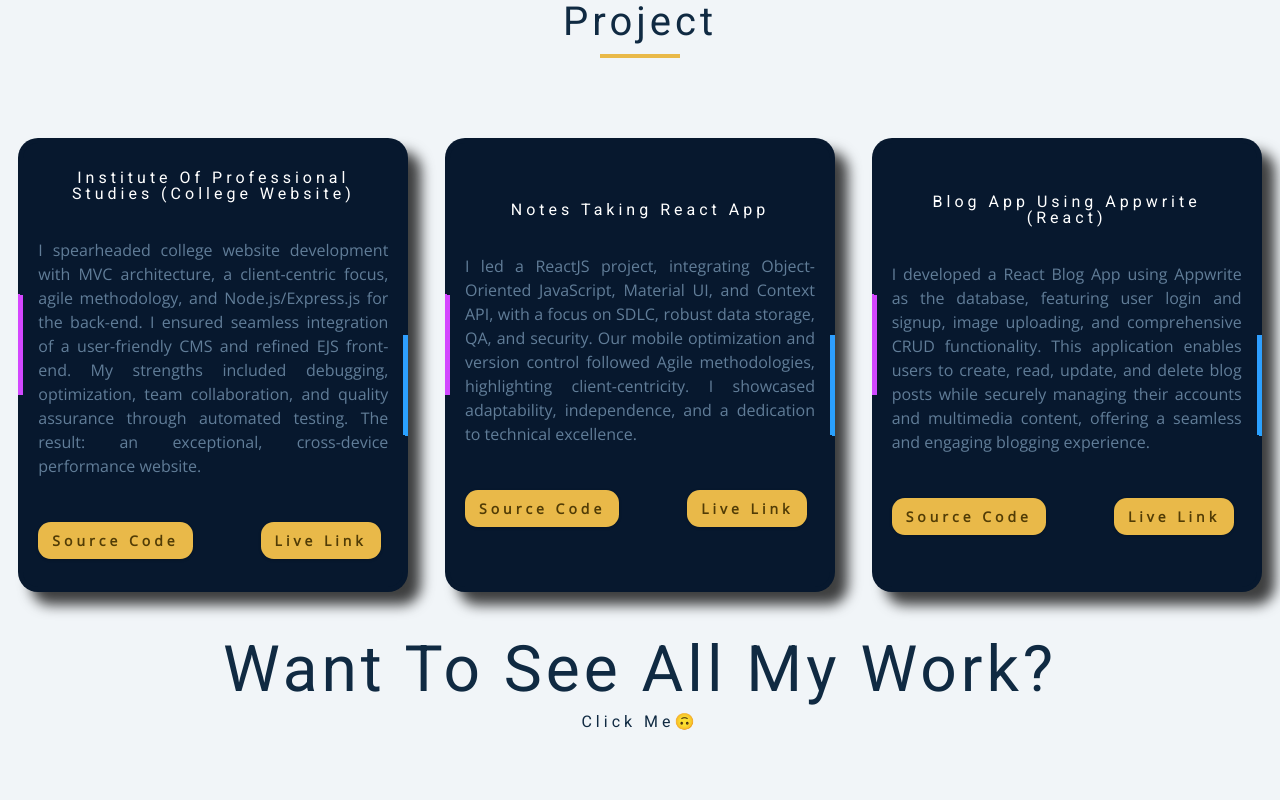
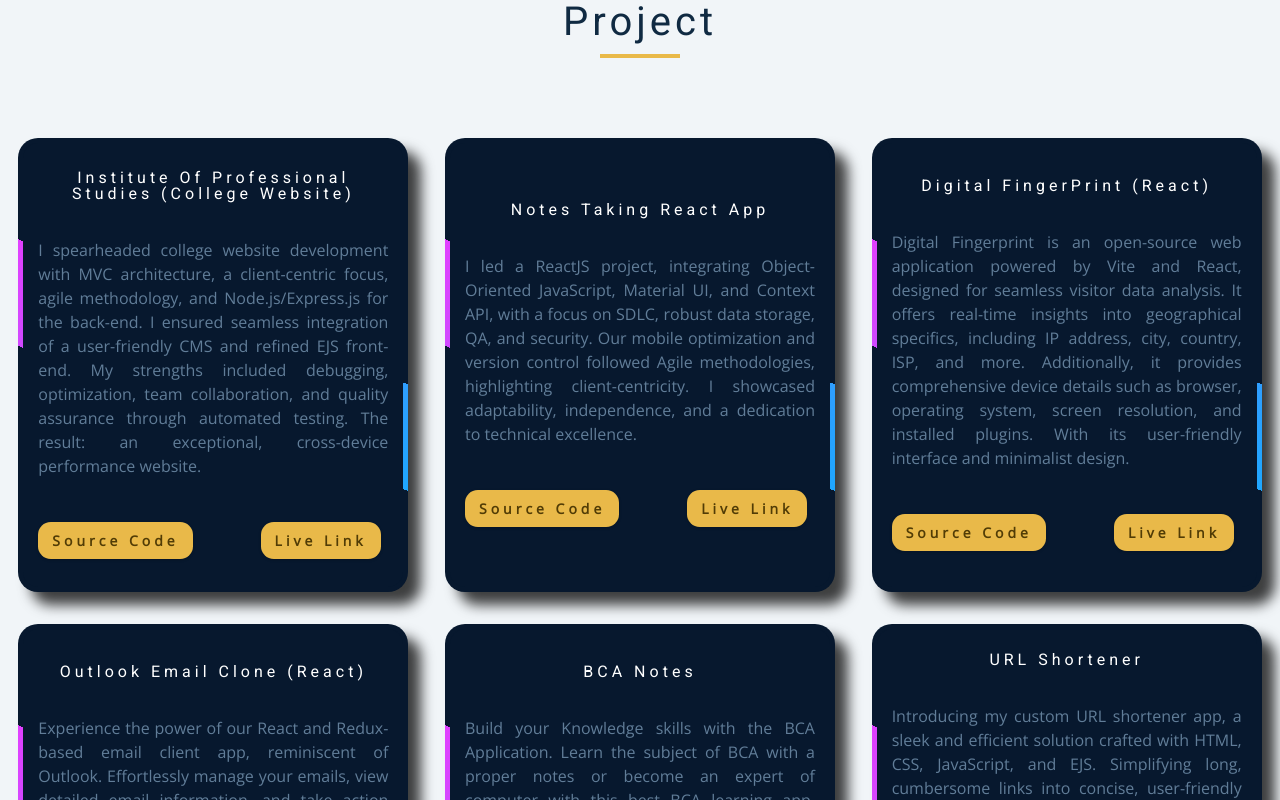
Before and after one commit to Vivek563/Portfolio-React-Typescript, a React (Vite) app: page / in a window 1280 px wide. Shown: the part 4080-4880 px from the top of the page. Built offline with nearby package versions, Linux system fonts and the light colour scheme.

Commit message:
"updated project section"

```diff
--- a/src/components/PageRoute/PageRoute.tsx
+++ b/src/components/PageRoute/PageRoute.tsx
@@ -1,4 +1,5 @@
 import "./PageRoute.css";
+import React from "react";
 import Header from "../HeroSection/Header";
 import About from "../About/About";
 import Services from "../Service/Services";
--- a/src/components/Project/Blog.tsx
+++ b/src/components/Project/Blog.tsx
@@ -1,5 +1,5 @@
 import Card from "./Card";
-
+import React from "react";
 
 function Blog() {
   return (
@@ -27,10 +27,31 @@ function Blog() {
           />
 
           <Card
-              title="Blog App Using Appwrite (React)"
-              projectdiscription="I developed a React Blog App using Appwrite as the database, featuring user login and signup, image uploading, and comprehensive CRUD functionality. This application enables users to create, read, update, and delete blog posts while securely managing their accounts and multimedia content, offering a seamless and engaging blogging experience."
+              title="Digital FingerPrint (React)"
+              projectdiscription="Digital Fingerprint is an open-source web application powered by Vite and React, designed for seamless visitor data analysis. It offers real-time insights into geographical specifics, including IP address, city, country, ISP, and more. Additionally, it provides comprehensive device details such as browser, operating system, screen resolution, and installed plugins. With its user-friendly interface and minimalist design."
               sourcelink="https://github.com/Vivek563/React-Blog-Application-Using-Appwrite"
               livelink="https://github.com/Vivek563/React-Blog-Application-Using-Appwrite"
+
+          />
+          <Card
+              title="Outlook Email Clone (React)"
+              projectdiscription="Experience the power of our React and Redux-based email client app, reminiscent of Outlook. Effortlessly manage your emails, view detailed email information, and take action with ease. Enjoy a sleek email list page with pagination, read/unread styling, and filter emails by favorites or status. Plus, stay organized with a user-friendly date format (dd/MM/yyyy hh:mm a). Email management has never been this seamless!"
+              sourcelink="https://github.com/Vivek563/Outlook-email-Clone-React-app"
+              livelink="https://vivekoutlookmail.netlify.app/"
+
+          />
+          <Card
+              title="BCA Notes"
+              projectdiscription="Build your Knowledge skills with the BCA Application. Learn the subject of BCA with a proper notes or become an expert of computer with this best BCA learning app. Learn to code with C Language for free with a many notes of BCA for learning app. If you’re reparing to take admission in BCA or doing BCA from any college then this BCA app will help you in ever for PREPARING NOTES clearing every problems."
+              sourcelink="https://play.google.com/store/apps/details?id=com.vivek.bcanotes&hl=en&gl=US&pli=1"
+              livelink="https://play.google.com/store/apps/details?id=com.vivek.bcanotes&hl=en&gl=US&pli=1"
+
+          />
+          <Card
+              title="URL Shortener"
+              projectdiscription="Introducing my custom URL shortener app, a sleek and efficient solution crafted with HTML, CSS, JavaScript, and EJS. Simplifying long, cumbersome links into concise, user-friendly URLs, this application offers a seamless browsing experience. Experience the convenience of effortless link sharing and tracking, all wrapped in an elegant, user-friendly design. Say goodbye to unwieldy URLs and embrace the power of simplicity with this intuitive URL shortener."
+              sourcelink="https://github.com/Vivek563/Url-Shortner"
+              livelink="https://github.com/Vivek563/Url-Shortner"
 
           />
 
--- a/src/components/Project/Card.tsx
+++ b/src/components/Project/Card.tsx
@@ -1,3 +1,4 @@
+import React from "react";
 interface ProjectProps {
     title: string;
     projectdiscription:string;
--- a/src/components/Project/Project.tsx
+++ b/src/components/Project/Project.tsx
@@ -1,3 +1,5 @@
+import React from "react";
+
 function Project() {
   return (
     <>
--- a/src/components/Service/Services.tsx
+++ b/src/components/Service/Services.tsx
@@ -1,4 +1,4 @@
-
+import React from 'react'
 
 function Services() {
   return (
```
